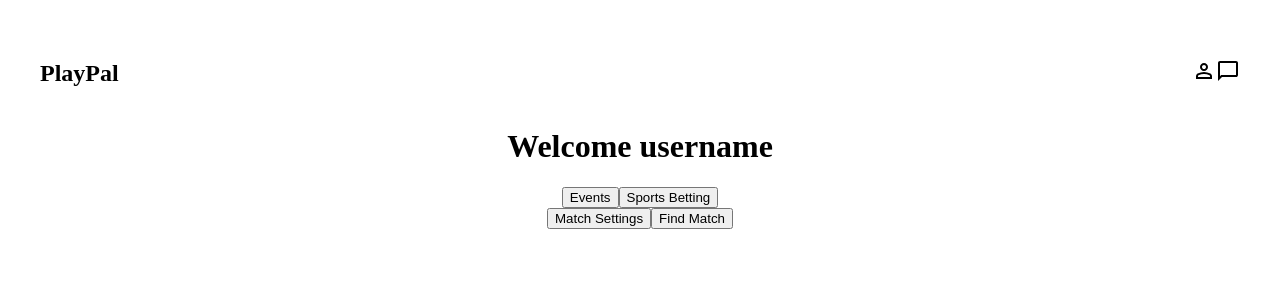
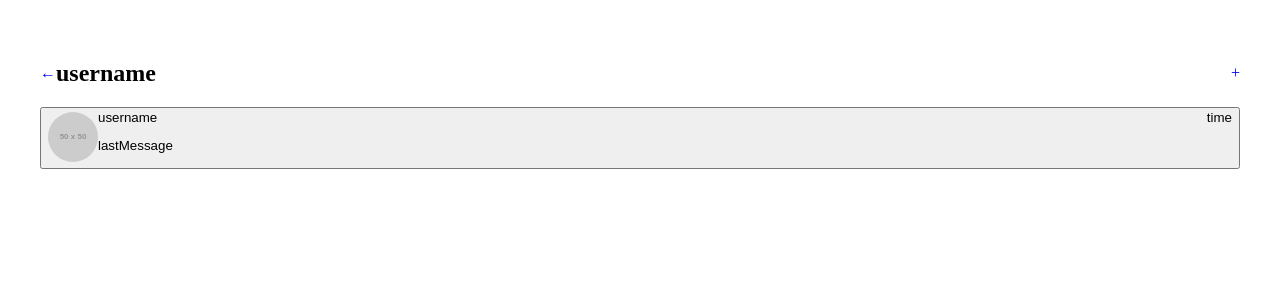
Before and after one commit to BrownieTr/2800-202510-BBY02, a React (Vite) app: page /messages in a window 1280 px wide. Shown: the top 300 px of the page. Built offline with nearby package versions, Linux system fonts and the light colour scheme.

Commit message:
Linked messages and events page

```diff
--- a/src/App.jsx
+++ b/src/App.jsx
@@ -1,10 +1,12 @@
-import { Routes, Route } from 'react-router-dom';
-import './styles/App.css';
-import Landing from './pages/landing';
-import Profile from './pages/profile';
-import Location from './services/locationService';
-import Event from './pages/events';
-import Chat from './pages/chat';
+import { Routes, Route } from "react-router-dom";
+import "./styles/App.css";
+import Landing from "./pages/landing";
+import Profile from "./pages/profile";
+import Location from "./services/locationService";
+import Event from "./pages/events";
+import Chat from "./pages/chat";
+import Messages from "./pages/messages";
+import Index from "./pages/index";
 
 function App() {
   return (
@@ -14,8 +16,10 @@ function App() {
       <Route path="/location" element={<Location/>} />
       <Route path="/events" element={<Event/>} />
       <Route path="/chat" element={<Chat/>} />
+      <Route path="/messages" element={<Messages/>} />
+      <Route path="/home" element={<Index/>}/>
     </Routes>
   );
 }
 
-export default App
+export default App;
--- a/src/components/layout/navbar.jsx
+++ b/src/components/layout/navbar.jsx
@@ -3,18 +3,18 @@ import { Link } from 'react-router-dom';
 import ClickableIcons from "../ui/clickableIcons";
 
 
-export default function Navbar({iconLeft, iconRight, iconRight2, header = "header"}) {
+export default function Navbar({iconLeft, iconRight, iconRight2, header = "header", iconLeftTo, iconRightTo, iconRight2To}) {
   return (
     <nav className="flex items-center justify-between px-4 py-3 ">
       <div className="w-10">
-        <ClickableIcons icon={iconLeft} />
+        <ClickableIcons icon={iconLeft} to={iconLeftTo} />
       </div>
       <div className="flex-1 text-left pl-4">
         <h2>{header}</h2>
       </div>
       <div className="w-10 text-right">
-        <ClickableIcons icon={iconRight} />
-        <ClickableIcons icon={iconRight2} />
+        <ClickableIcons icon={iconRight} to={iconRightTo}/>
+        <ClickableIcons icon={iconRight2} to={iconRight2To}/>
       </div>
     </nav>
   );
--- a/src/components/ui/clickableIcons.jsx
+++ b/src/components/ui/clickableIcons.jsx
@@ -1,7 +1,8 @@
 import React from "react";
+import Link from "./link";
 
-export default function clickableIcons({icon, link = '#', onClick}){
-    return(
-        <a onClick={onClick} className="no-underline visited:text-inherit" href={link}>{icon}</a>
-    );
+export default function clickableIcons({ icon, to, onClick }) {
+  return (
+    <Link to={to} component={icon}/>
+  );
 }
--- /dev/null
+++ b/src/components/ui/link.jsx
@@ -0,0 +1,9 @@
+import { Link } from "react-router-dom";
+
+export default function link({ to, component }) {
+  return (
+    <Link className="no-underline visited:text-inherit" to={to}>
+      {component}
+    </Link>
+  );
+}
--- a/src/components/ui/menuItem.jsx
+++ b/src/components/ui/menuItem.jsx
@@ -4,7 +4,7 @@ import { Link } from "react-router-dom";
 export default function menuItem({ label = "label", onClick, to }) {
   if (to) {
     return (
-      <Link to={to} className="no-underline">
+      <Link to={to} className="no-underline visited:text-inherit">
         <div className="flex items-center justify-between px-6 py-2 cursor-pointer">
           <span className="text-white text-base">{label}</span>
         </div>
--- a/src/main.jsx
+++ b/src/main.jsx
@@ -4,12 +4,11 @@ import { StrictMode } from 'react';
 import { BrowserRouter } from 'react-router-dom';
 import './styles/index.css'
 import App from './App.jsx'
-import Index from './pages/index.jsx';
 
 ReactDOM.createRoot(document.getElementById('root')).render(
   <StrictMode>
     <BrowserRouter>
-      <Index/>
+      <App/>
     </BrowserRouter>
   </StrictMode>
 );
--- a/src/pages/index.jsx
+++ b/src/pages/index.jsx
@@ -1,5 +1,6 @@
 import React from "react";
 import Navbar from "../components/layout/navbar";
+import Link from "../components/ui/link";
 
 export default function Index({ username = "username" }) {
   return (
@@ -28,14 +29,15 @@ export default function Index({ username = "username" }) {
             <path d="M80-80v-720q0-33 23.5-56.5T160-880h640q33 0 56.5 23.5T880-800v480q0 33-23.5 56.5T800-240H240L80-80Zm126-240h594v-480H160v525l46-45Zm-46 0v-480 480Z" />
           </svg>
         }
+        iconRight2To={"/messages"}
       />
       <h1 className="mt-8 text-2xl font-bold text-center">
         Welcome {username}
       </h1>
       <div className="mt-8 flex items-center justify-center space-x-4">
-        <button className="rounded-2xl w-40 h-56 flex items-center justify-center text-lg">
+        <Link to="/events" component={<button className="rounded-2xl w-40 h-56 flex items-center justify-center text-lg">
           Events
-        </button>
+        </button>}/>
         <button className="rounded-2xl w-40 h-56 flex items-center justify-center text-lg">
           Sports Betting
         </button>
```
